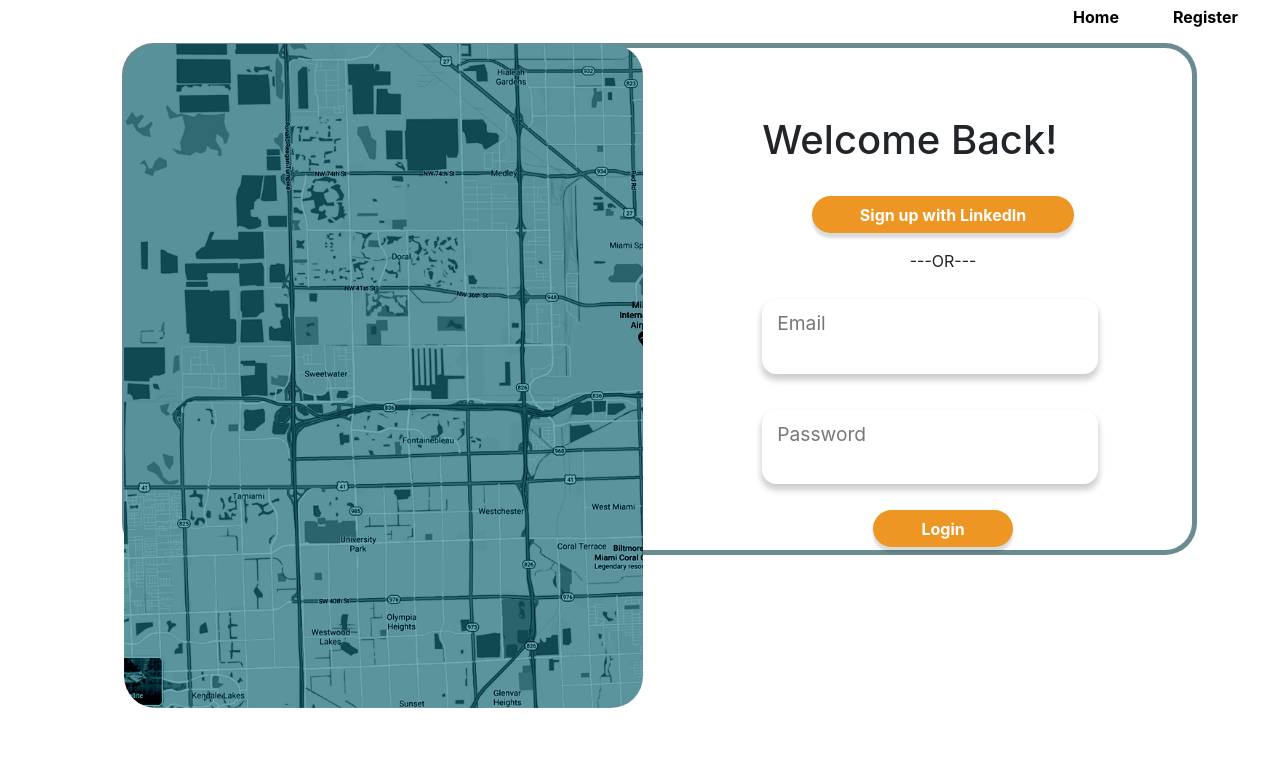
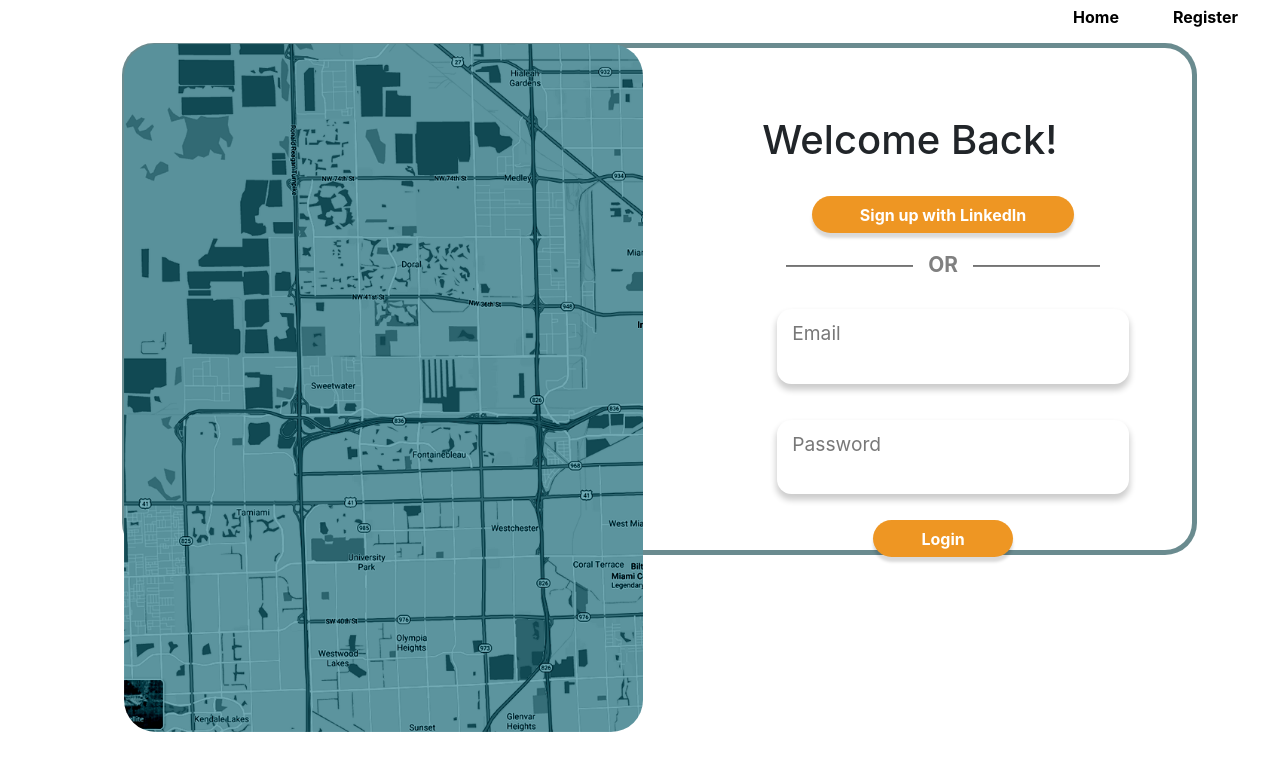
Before and after one commit to livio-zanardo/peoplebudget, a React (Create React App) app in the folder view/: page /login in a window 1280 px wide. Shown: the top 770 px of the page. Built offline with nearby package versions, Linux system fonts and the light colour scheme.

Commit message:
login design update

```diff
--- a/view/src/components/LoginComp/index.jsx
+++ b/view/src/components/LoginComp/index.jsx
@@ -6,7 +6,7 @@ import { Form, FormGroup, Label } from 'reactstrap';
 import { Redirect } from 'react-router';
 import { Link } from 'react-router-dom';
 import Card from '../Card/index';
-import { card, imageContainer, container } from './index.module.css';
+import { card, imageContainer, container, hr, or} from './index.module.css';
 import Mapimg from '../../miamiMap.png';
 
 const LoginComp = () => {
@@ -51,13 +51,21 @@ const LoginComp = () => {
                                 </Link>
                                 </div>
                             </div>
-                            <div className="row">
-                                <div className="col text-center pb-3">
-                                    ---OR---
+                            <div className="row w-75 mx-auto">
+                                <div className="col text-left pb-3">
+                                    <div>
+                                        <hr className={`${hr}`}></hr>
+                                    </div>
+                                </div>
+                                <div className={`${or}`}>OR</div>
+                                <div className="col text-left pb-3">
+                                    <div>
+                                        <hr className={`${hr}`}></hr>
+                                    </div>
                                 </div>
                             </div>
-                            <div className="row">
-                                <div className="col-sm-9 pb-3 ml-5">
+                            <div className="row w-100 mx-auto">
+                                <div className="col-sm-10 pb-3 ml-5">
                                     {' '}
                                     <Input
                                         name="email"
@@ -67,8 +75,8 @@ const LoginComp = () => {
                                     />
                                 </div>
                             </div>
-                            <div className="row">
-                                <div className="col-sm-9 pb-3 ml-5">
+                            <div className="row w-100 mx-auto">
+                                <div className="col-sm-10 pb-3 ml-5">
                                     {' '}
                                     <Input
                                         name="password"
--- a/view/src/components/LoginComp/index.module.css
+++ b/view/src/components/LoginComp/index.module.css
@@ -1,5 +1,5 @@
 .imageContainer {
-    height: 83vh;
+    height: 86vh;
     overflow: hidden;
     top: -0.5em;
     left: 0.5em;
@@ -20,3 +20,15 @@
     border-color: rgba(33, 82, 88, 0.671)
 
 }
+
+.hr{
+    height:1px;
+    color:gray;
+    background-color:gray;
+}
+
+.or{
+    color: gray;
+    font-weight: bolder;
+    font-size: 1.3em;
+}
```
